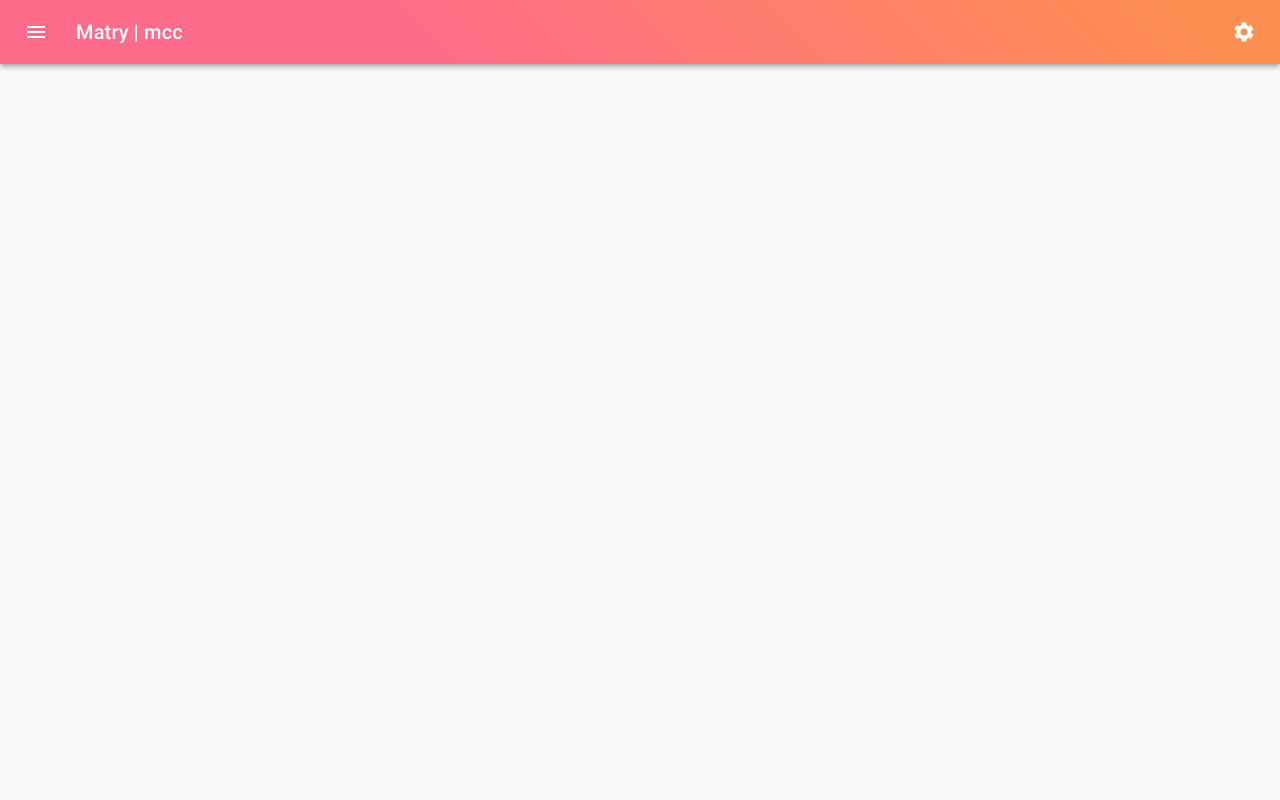
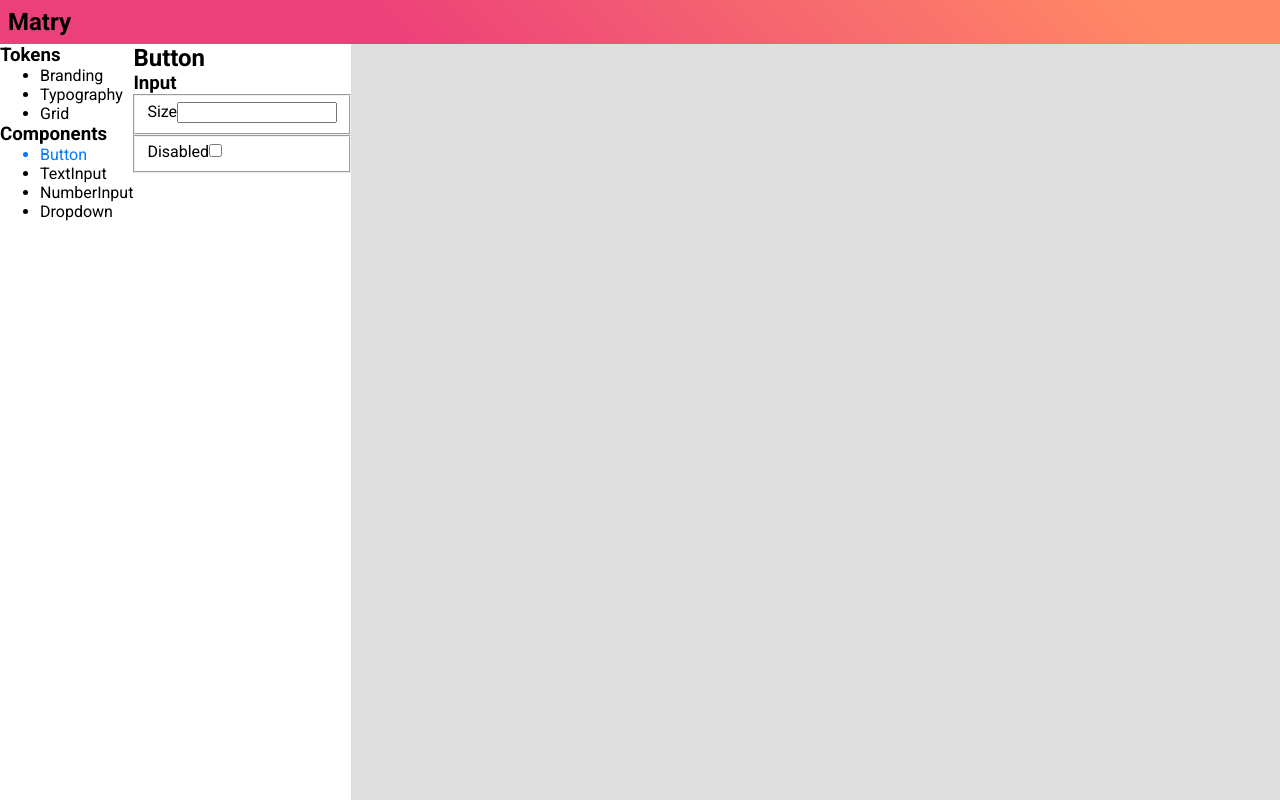
Before and after one commit to matry/mcc, a React app: page / in a window 1280 px wide. Built offline with nearby package versions, Linux system fonts and the light colour scheme.

Commit message:
adds several UI components

```diff
--- a/bin/client/components/App.js
+++ b/bin/client/components/App.js
@@ -1,34 +1,20 @@
 import React, { useState } from 'react'
-import { makeStyles } from '@material-ui/core/styles'
-import { CssBaseline } from '@material-ui/core'
+import styled from '@emotion/styled'
 import AppHeader from './AppHeader'
 import AppNav from './AppNav'
-import GridOptions from './GridOptions'
+import Viewer from './Viewer'
 
-const useStyles = makeStyles((theme) => ({
-  appBar: {
-    background: 'linear-gradient(45deg, #FE6B8B 30%, #FF8E53 90%)',
-  },
-  root: {
-    backgroundColor: '#fafafa',
-    height: '100%',
-  },
-  toolBar: {
-    flexGrow: 1,
-  },
-  toolBarMenuButton: {
-    marginRight: theme.spacing(2),
-  },
-  toolBarTitle: {
-    flexGrow: 1,
-  },
-  leftDrawer: {
-    minWidth: '230px',
-  },
-  list: {
-    marginBottom: '32px',
-  },
-}))
+const AppMain = styled.main`
+  height: 100%;
+  display: flex;
+  flex-direction: column;
+`
+
+const GridDiv = styled.div`
+  flex: 1;
+  display: grid;
+  grid-template-columns: max-content auto;
+`
 
 const Home = () => {
   const [isNavOpen, setIsNavOpen] = useState(false)
@@ -38,15 +24,34 @@ const Home = () => {
     Tokens: ['Branding', 'Typography', 'Grid'],
     Components: ['Button', 'TextInput', 'NumberInput', 'Dropdown'],
   }
-  const classes = useStyles()
+
+  const selectedEntity = {
+    inputs: [
+      {
+        name: 'Size',
+        type: 'string',
+      },
+      {
+        name: 'Disabled',
+        type: 'boolean',
+      },
+    ],
+  }
+
+  let type = null
+  if (navItems.Tokens.includes(selectedItem)) {
+    type = 'tokens'
+  } else if (navItems.Components.includes(selectedItem)) {
+    type = 'component'
+  }
 
   return (
-    <div className={classes.root}>
-      <CssBaseline />
+    <AppMain>
       <AppHeader
         onToggleNav={() => setIsNavOpen(!isNavOpen)}
         onToggleGrid={() => setIsGridOptionsOpen(!isGridOptionsOpen)}
       />
+      <GridDiv>
         <AppNav
           selectedItem={selectedItem}
           navItems={navItems}
@@ -54,8 +59,9 @@ const Home = () => {
           isOpen={isNavOpen}
           onClose={() => setIsNavOpen(false)}
         />
-      <GridOptions isOpen={isGridOptionsOpen} onClose={() => setIsGridOptionsOpen(false)} />
-    </div>
+        <Viewer name={selectedItem} type={type} entity={selectedEntity} />
+      </GridDiv>
+    </AppMain>
   )
 }
 
--- a/bin/client/components/AppHeader.js
+++ b/bin/client/components/AppHeader.js
@@ -1,46 +1,16 @@
 import React from 'react'
-import { AppBar, Toolbar, IconButton, Typography } from '@material-ui/core'
-import { makeStyles } from '@material-ui/core/styles'
-import { Menu, Settings } from '@material-ui/icons'
-
-const useStyles = makeStyles((theme) => ({
-  appBar: {
-    background: 'linear-gradient(45deg, #FE6B8B 30%, #FF8E53 90%)',
-  },
-  toolBar: {
-    flexGrow: 1,
-  },
-  toolBarMenuButton: {
-    marginRight: theme.spacing(2),
-  },
-  toolBarTitle: {
-    flexGrow: 1,
-  },
-}))
+import { colors } from '../theme'
 
 const AppHeader = ({ onToggleNav, onToggleGrid }) => {
-  const classes = useStyles()
-
   return (
-    <AppBar position="static" className={classes.appBar}>
-      <Toolbar className={classes.toolbar}>
-        <IconButton
-          className={classes.toolBarMenuButton}
-          edge="start"
-          color="inherit"
-          aria-label="menu"
-          onClick={onToggleNav}
-        >
-          <Menu />
-        </IconButton>
-        <Typography className={classes.toolBarTitle} variant="h6">
-          Matry | mcc
-        </Typography>
-        <IconButton edge="end" color="inherit" aria-label="menu" onClick={onToggleGrid}>
-          <Settings />
-        </IconButton>
-      </Toolbar>
-    </AppBar>
+    <header
+      style={{
+        padding: '8px',
+        background: `linear-gradient(45deg, ${colors.pink[400]} 30%, ${colors.deepOrange[300]} 90%)`,
+      }}
+    >
+      <h2>Matry</h2>
+    </header>
   )
 }
 
--- a/bin/client/components/AppNav.js
+++ b/bin/client/components/AppNav.js
@@ -1,55 +1,34 @@
 import React from 'react'
-import { Drawer, List, ListSubheader, ListItem, ListItemText, Divider } from '@material-ui/core'
-import { makeStyles } from '@material-ui/core/styles'
-
-const useStyles = makeStyles((theme) => ({
-  leftDrawer: {
-    minWidth: '230px',
-  },
-  list: {
-    marginBottom: '32px',
-  },
-}))
 
 const AppNav = ({ navItems, isOpen, onClose, selectedItem, onSelect }) => {
-  const classes = useStyles()
   const navKeys = Object.keys(navItems)
 
   return (
-    <Drawer anchor="left" open={isOpen} onClose={onClose}>
-      <div className={classes.leftDrawer}>
+    <nav>
       {navKeys.map((key, i) => {
         const items = navItems[key]
-          const isLast = i === navKeys.length - 1
 
         return (
           <React.Fragment key={key}>
-              <List
-                component="nav"
-                aria-labelledby="nested-list-subheader"
-                subheader={<ListSubheader component="div">{key}</ListSubheader>}
-                className={classes.list}
-              >
+            <h3>{key}</h3>
+            <ul>
               {items.map((item) => (
-                  <ListItem
-                    selected={item === selectedItem}
+                <li
+                  style={{ color: item === selectedItem ? '#007bff' : '#000' }}
                   key={`${key}_${item}`}
-                    button
                   onClick={() => {
                     onSelect(item)
                     onClose()
                   }}
                 >
-                    <ListItemText primary={item} />
-                  </ListItem>
+                  {item}
+                </li>
               ))}
-              </List>
-              {isLast ? null : <Divider />}
+            </ul>
           </React.Fragment>
         )
       })}
-      </div>
-    </Drawer>
+    </nav>
   )
 }
 
--- /dev/null
+++ b/bin/client/components/BooleanField.js
@@ -0,0 +1,14 @@
+import React from 'react'
+import FieldLabel from './FieldLabel'
+import CheckboxInput from './CheckboxInput'
+
+const BooleanField = ({ name }) => {
+  return (
+    <fieldset>
+      <FieldLabel>{name}</FieldLabel>
+      <CheckboxInput value={false} onChange={() => {}} />
+    </fieldset>
+  )
+}
+
+export default BooleanField
--- /dev/null
+++ b/bin/client/components/Canvas.js
@@ -0,0 +1,14 @@
+import React from 'react'
+import styled from '@emotion/styled'
+
+const StyledDiv = styled.div`
+  width: 100%;
+  height: 100%;
+  background-color: #dedede;
+`
+
+const Canvas = () => {
+  return <StyledDiv />
+}
+
+export default Canvas
--- /dev/null
+++ b/bin/client/components/CheckboxInput.js
@@ -0,0 +1,7 @@
+import React from 'react'
+
+const CheckboxInput = ({ value, onChange }) => {
+  return <input type="checkbox" checked={value} onChange={onChange} />
+}
+
+export default CheckboxInput
--- /dev/null
+++ b/bin/client/components/ComponentViewer.js
@@ -0,0 +1,34 @@
+import React from 'react'
+import styled from '@emotion/styled'
+import Field from './Field'
+import Canvas from './Canvas'
+
+const StyledSection = styled.section`
+  display: grid;
+  grid-template-columns: max-content auto;
+`
+
+const StyledDiv = styled.div``
+
+const ComponentViewer = ({ name, component }) => {
+  const { inputs } = component
+
+  return (
+    <StyledSection>
+      <StyledDiv>
+        <header>
+          <h2>{name}</h2>
+        </header>
+        <form>
+          <h3>Input</h3>
+          {inputs.map(({ type, name }) => (
+            <Field key={name} type={type} name={name} />
+          ))}
+        </form>
+      </StyledDiv>
+      <Canvas />
+    </StyledSection>
+  )
+}
+
+export default ComponentViewer
--- /dev/null
+++ b/bin/client/components/Field.js
@@ -0,0 +1,22 @@
+import React from 'react'
+import BooleanField from './BooleanField'
+import StringField from './StringField'
+
+const Field = ({ type, name }) => {
+  let rendered = null
+
+  switch (type) {
+    case 'boolean':
+      rendered = <BooleanField name={name} />
+      break
+    case 'string':
+      rendered = <StringField name={name} />
+      break
+    default:
+      break
+  }
+
+  return rendered
+}
+
+export default Field
--- /dev/null
+++ b/bin/client/components/FieldLabel.js
@@ -0,0 +1,7 @@
+import React from 'react'
+
+const FieldLabel = ({ children }) => {
+  return <label>{children}</label>
+}
+
+export default FieldLabel
--- a/bin/client/components/GridOptions.js
+++ b/bin/client/components/GridOptions.js
@@ -1,21 +1,7 @@
 import React from 'react'
-import { Drawer } from '@material-ui/core'
-import { makeStyles } from '@material-ui/core/styles'
-
-const useStyles = makeStyles((theme) => ({}))
 
 const GridOptions = ({ isOpen, onClose }) => {
-  const classes = useStyles()
-
-  return (
-    <Drawer anchor="right" open={isOpen} onClose={onClose}>
-      <ul>
-        <li>four</li>
-        <li>five</li>
-        <li>six</li>
-      </ul>
-    </Drawer>
-  )
+  return <div>(grid options)</div>
 }
 
 export default GridOptions
--- /dev/null
+++ b/bin/client/components/StringField.js
@@ -0,0 +1,14 @@
+import React from 'react'
+import TextInput from './TextInput'
+import FieldLabel from './FieldLabel'
+
+const StringField = ({ name, value }) => {
+  return (
+    <fieldset>
+      <FieldLabel>{name}</FieldLabel>
+      <TextInput value={value} onChange={() => {}} placeholder="" />
+    </fieldset>
+  )
+}
+
+export default StringField
--- /dev/null
+++ b/bin/client/components/TextInput.js
@@ -0,0 +1,7 @@
+import React from 'react'
+
+const TextInput = ({ value, onChange, placeholder }) => {
+  return <input value={value} onChange={onChange} placeholder={placeholder} />
+}
+
+export default TextInput
--- /dev/null
+++ b/bin/client/components/TokensViewer.js
@@ -0,0 +1,7 @@
+import React from 'react'
+
+const TokensViewer = () => {
+  return <div>Tokens</div>
+}
+
+export default TokensViewer
--- /dev/null
+++ b/bin/client/components/Viewer.js
@@ -0,0 +1,22 @@
+import React from 'react'
+import ComponentViewer from './ComponentViewer'
+import TokensViewer from './TokensViewer'
+
+const Viewer = ({ name, type, entity }) => {
+  let rendered = null
+
+  switch (type) {
+    case 'component':
+      rendered = <ComponentViewer name={name} component={entity} />
+      break
+    case 'tokens':
+      rendered = <TokensViewer name={name} tokens={entity} />
+      break
+    default:
+      break
+  }
+
+  return rendered
+}
+
+export default Viewer
--- a/bin/client/index.css
+++ b/bin/client/index.css
@@ -1,8 +1,14 @@
-*, *:before, *:after {
+*,
+*:before,
+*:after {
   font-family: 'Roboto', sans-serif;
   user-select: none;
+  margin: 0px;
+  box-sizing: border-box;
 }
 
-html, body {
+html,
+body,
+#app {
   height: 100%;
 }
--- /dev/null
+++ b/bin/client/theme.js
@@ -0,0 +1,9 @@
+import { colors } from '@material-ui/core'
+
+const SPACING = 8
+
+const spacing = (int) => {
+  return SPACING * int
+}
+
+export { colors, spacing }
```
Also changed, not shown: 2 other files. Lines whose indentation alone changed are shown as unchanged.
